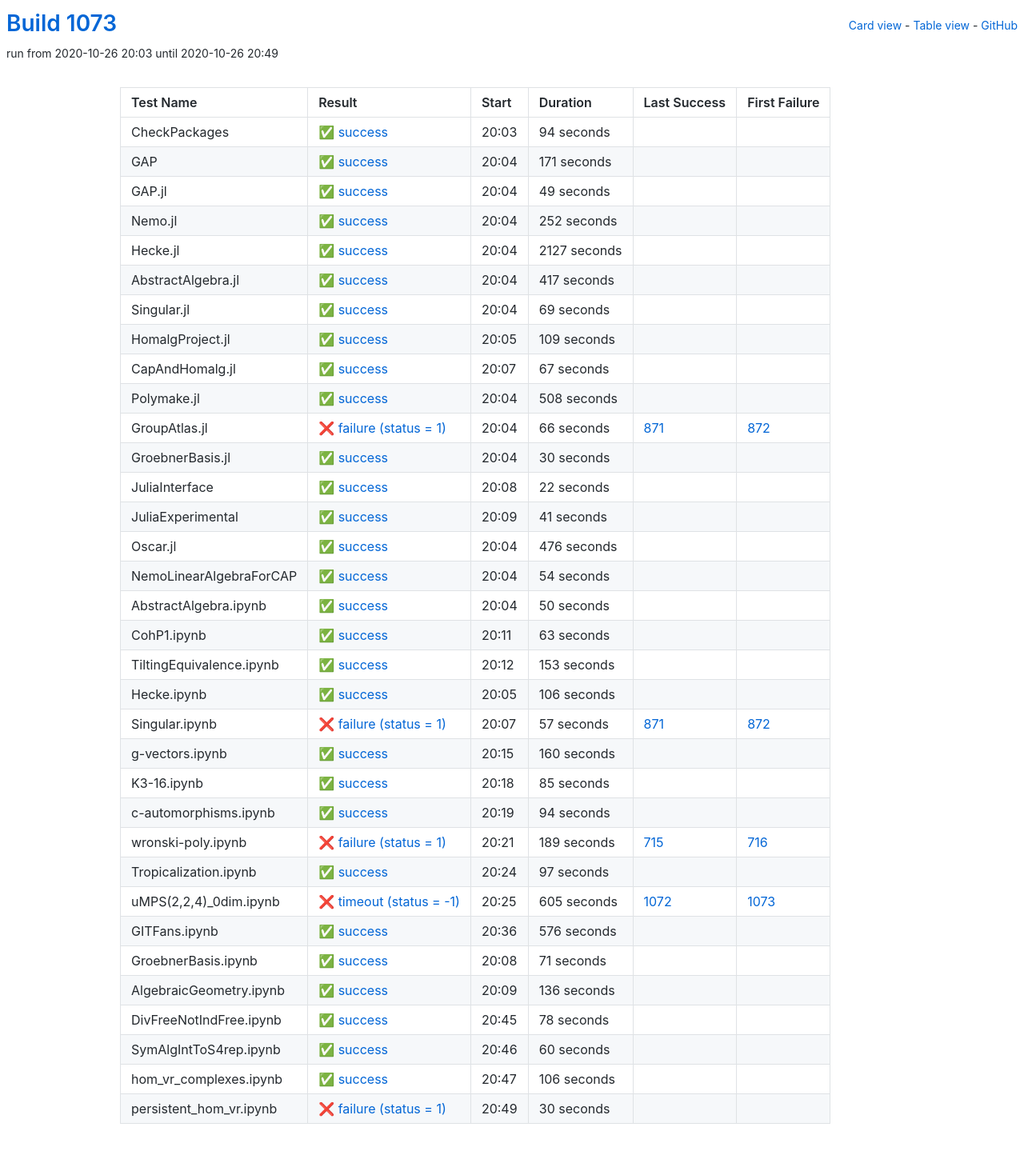
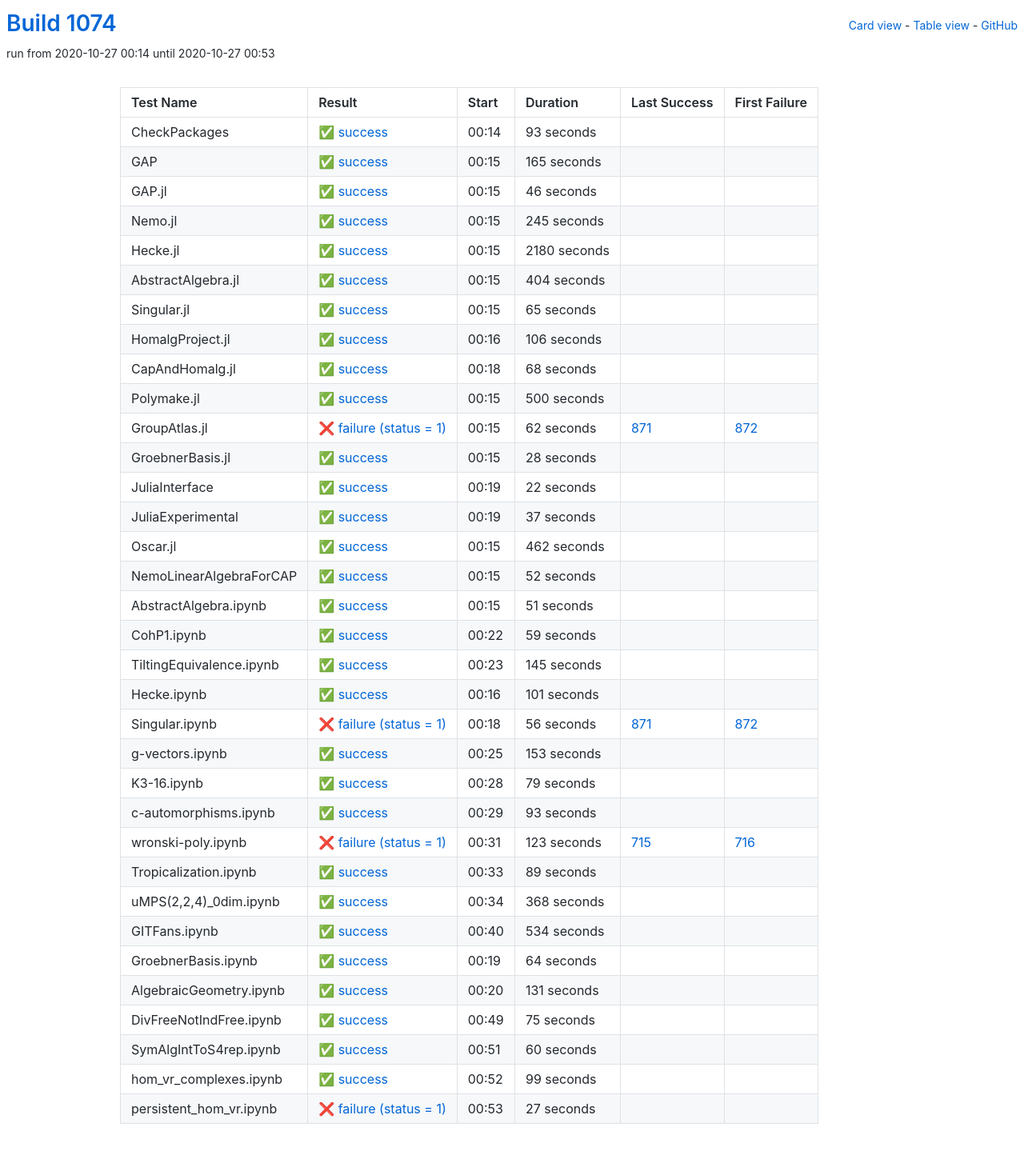
Before and after one commit to oscar-system/oscar-ci-status-stable, a Jekyll site: the page built from table.html, in a window 1280 px wide. Shown: the whole page at 80% size. Built offline with Jekyll 4.4.1, drawn with Linux system fonts in a browser that asks for light colours.

Commit message:
Build #1074

```diff
--- a/_data/ci.yml
+++ b/_data/ci.yml
@@ -1,6 +1,6 @@
 ---
-build: 1073
-build_url: https://oscarci.mathematik.uni-kl.de/job/oscar-stable/1073/
+build: 1074
+build_url: https://oscarci.mathematik.uni-kl.de/job/oscar-stable/1074/
 job: oscar-stable
 organization: oscar-system
 repo: oscar-ci-status-stable
@@ -8,152 +8,152 @@ repourl: https://github.com/oscar-system/oscar-ci-status-stable
 tests:
 - name: CheckPackages
   id: checkpackages
-  log: https://oscarci.mathematik.uni-kl.de/job/oscar-stable/1073/artifact/logs/build-1073/CheckPackages.log
-  start: 2020-10-26 20:03
+  log: https://oscarci.mathematik.uni-kl.de/job/oscar-stable/1074/artifact/logs/build-1074/CheckPackages.log
+  start: 2020-10-27 00:14
   success: true
   exitcode: 0
   status: success
-  duration: 94
+  duration: 93
   last_success: false
   last_success_url:
   first_failure: false
   first_failure_url:
 - name: GAP
   id: gap
-  log: https://oscarci.mathematik.uni-kl.de/job/oscar-stable/1073/artifact/logs/build-1073/GAP.log
-  start: 2020-10-26 20:04
+  log: https://oscarci.mathematik.uni-kl.de/job/oscar-stable/1074/artifact/logs/build-1074/GAP.log
+  start: 2020-10-27 00:15
   success: true
   exitcode: 0
   status: success
-  duration: 171
+  duration: 165
   last_success: false
   last_success_url:
   first_failure: false
   first_failure_url:
 - name: GAP.jl
   id: gap-jl
-  log: https://oscarci.mathematik.uni-kl.de/job/oscar-stable/1073/artifact/logs/build-1073/GAP.jl.log
-  start: 2020-10-26 20:04
+  log: https://oscarci.mathematik.uni-kl.de/job/oscar-stable/1074/artifact/logs/build-1074/GAP.jl.log
+  start: 2020-10-27 00:15
   success: true
   exitcode: 0
   status: success
-  duration: 49
+  duration: 46
   last_success: false
   last_success_url:
   first_failure: false
   first_failure_url:
 - name: Nemo.jl
   id: nemo-jl
-  log: https://oscarci.mathematik.uni-kl.de/job/oscar-stable/1073/artifact/logs/build-1073/Nemo.jl.log
-  start: 2020-10-26 20:04
+  log: https://oscarci.mathematik.uni-kl.de/job/oscar-stable/1074/artifact/logs/build-1074/Nemo.jl.log
+  start: 2020-10-27 00:15
   success: true
   exitcode: 0
   status: success
-  duration: 252
+  duration: 245
   last_success: false
   last_success_url:
   first_failure: false
   first_failure_url:
 - name: Hecke.jl
   id: hecke-jl
-  log: https://oscarci.mathematik.uni-kl.de/job/oscar-stable/1073/artifact/logs/build-1073/Hecke.jl.log
-  start: 2020-10-26 20:04
+  log: https://oscarci.mathematik.uni-kl.de/job/oscar-stable/1074/artifact/logs/build-1074/Hecke.jl.log
+  start: 2020-10-27 00:15
   success: true
   exitcode: 0
   status: success
-  duration: 2127
+  duration: 2180
   last_success: false
   last_success_url:
   first_failure: false
   first_failure_url:
 - name: AbstractAlgebra.jl
   id: abstractalgebra-jl
-  log: https://oscarci.mathematik.uni-kl.de/job/oscar-stable/1073/artifact/logs/build-1073/AbstractAlgebra.jl.log
-  start: 2020-10-26 20:04
+  log: https://oscarci.mathematik.uni-kl.de/job/oscar-stable/1074/artifact/logs/build-1074/AbstractAlgebra.jl.log
+  start: 2020-10-27 00:15
   success: true
   exitcode: 0
   status: success
-  duration: 417
+  duration: 404
   last_success: false
   last_success_url:
   first_failure: false
   first_failure_url:
 - name: Singular.jl
   id: singular-jl
-  log: https://oscarci.mathematik.uni-kl.de/job/oscar-stable/1073/artifact/logs/build-1073/Singular.jl.log
-  start: 2020-10-26 20:04
+  log: https://oscarci.mathematik.uni-kl.de/job/oscar-stable/1074/artifact/logs/build-1074/Singular.jl.log
+  start: 2020-10-27 00:15
   success: true
   exitcode: 0
   status: success
-  duration: 69
+  duration: 65
   last_success: false
   last_success_url:
   first_failure: false
   first_failure_url:
 - name: HomalgProject.jl
   id: homalgproject-jl
-  log: https://oscarci.mathematik.uni-kl.de/job/oscar-stable/1073/artifact/logs/build-1073/HomalgProject.jl.log
-  start: 2020-10-26 20:05
+  log: https://oscarci.mathematik.uni-kl.de/job/oscar-stable/1074/artifact/logs/build-1074/HomalgProject.jl.log
+  start: 2020-10-27 00:16
   success: true
   exitcode: 0
   status: success
-  duration: 109
+  duration: 106
   last_success: false
   last_success_url:
   first_failure: false
   first_failure_url:
 - name: CapAndHomalg.jl
   id: capandhomalg-jl
-  log: https://oscarci.mathematik.uni-kl.de/job/oscar-stable/1073/artifact/logs/build-1073/CapAndHomalg.jl.log
-  start: 2020-10-26 20:07
+  log: https://oscarci.mathematik.uni-kl.de/job/oscar-stable/1074/artifact/logs/build-1074/CapAndHomalg.jl.log
+  start: 2020-10-27 00:18
   success: true
   exitcode: 0
   status: success
-  duration: 67
+  duration: 68
   last_success: false
   last_success_url:
   first_failure: false
   first_failure_url:
 - name: Polymake.jl
   id: polymake-jl
-  log: https://oscarci.mathematik.uni-kl.de/job/oscar-stable/1073/artifact/logs/build-1073/Polymake.jl.log
-  start: 2020-10-26 20:04
+  log: https://oscarci.mathematik.uni-kl.de/job/oscar-stable/1074/artifact/logs/build-1074/Polymake.jl.log
+  start: 2020-10-27 00:15
   success: true
   exitcode: 0
   status: success
-  duration: 508
+  duration: 500
   last_success: false
   last_success_url:
   first_failure: false
   first_failure_url:
 - name: GroupAtlas.jl
   id: groupatlas-jl
-  log: https://oscarci.mathematik.uni-kl.de/job/oscar-stable/1073/artifact/logs/build-1073/GroupAtlas.jl.log
-  start: 2020-10-26 20:04
+  log: https://oscarci.mathematik.uni-kl.de/job/oscar-stable/1074/artifact/logs/build-1074/GroupAtlas.jl.log
+  start: 2020-10-27 00:15
   success: false
   exitcode: 1
   status: failure
-  duration: 66
+  duration: 62
   last_success: 871
   last_success_url: https://oscarci.mathematik.uni-kl.de/job/oscar-stable/871/
   first_failure: 872
   first_failure_url: https://oscarci.mathematik.uni-kl.de/job/oscar-stable/872/
 - name: GroebnerBasis.jl
   id: groebnerbasis-jl
-  log: https://oscarci.mathematik.uni-kl.de/job/oscar-stable/1073/artifact/logs/build-1073/GroebnerBasis.jl.log
-  start: 2020-10-26 20:04
+  log: https://oscarci.mathematik.uni-kl.de/job/oscar-stable/1074/artifact/logs/build-1074/GroebnerBasis.jl.log
+  start: 2020-10-27 00:15
   success: true
   exitcode: 0
   status: success
-  duration: 30
+  duration: 28
   last_success: false
   last_success_url:
   first_failure: false
   first_failure_url:
 - name: JuliaInterface
   id: juliainterface
-  log: https://oscarci.mathematik.uni-kl.de/job/oscar-stable/1073/artifact/logs/build-1073/JuliaInterface.log
-  start: 2020-10-26 20:08
+  log: https://oscarci.mathematik.uni-kl.de/job/oscar-stable/1074/artifact/logs/build-1074/JuliaInterface.log
+  start: 2020-10-27 00:19
   success: true
   exitcode: 0
   status: success
@@ -164,68 +164,104 @@ tests:
   first_failure_url:
 - name: JuliaExperimental
   id: juliaexperimental
-  log: https://oscarci.mathematik.uni-kl.de/job/oscar-stable/1073/artifact/logs/build-1073/JuliaExperimental.log
-  start: 2020-10-26 20:09
+  log: https://oscarci.mathematik.uni-kl.de/job/oscar-stable/1074/artifact/logs/build-1074/JuliaExperimental.log
+  start: 2020-10-27 00:19
   success: true
   exitcode: 0
   status: success
-  duration: 41
+  duration: 37
   last_success: false
   last_success_url:
   first_failure: false
   first_failure_url:
 - name: Oscar.jl
   id: oscar-jl
-  log: https://oscarci.mathematik.uni-kl.de/job/oscar-stable/1073/artifact/logs/build-1073/Oscar.jl.log
-  start: 2020-10-26 20:04
+  log: https://oscarci.mathematik.uni-kl.de/job/oscar-stable/1074/artifact/logs/build-1074/Oscar.jl.log
+  start: 2020-10-27 00:15
   success: true
   exitcode: 0
   status: success
-  duration: 476
+  duration: 462
   last_success: false
   last_success_url:
   first_failure: false
   first_failure_url:
 - name: NemoLinearAlgebraForCAP
   id: nemolinearalgebraforcap
-  log: https://oscarci.mathematik.uni-kl.de/job/oscar-stable/1073/artifact/logs/build-1073/NemoLinearAlgebraForCAP.log
-  start: 2020-10-26 20:04
+  log: https://oscarci.mathematik.uni-kl.de/job/oscar-stable/1074/artifact/logs/build-1074/NemoLinearAlgebraForCAP.log
+  start: 2020-10-27 00:15
   success: true
   exitcode: 0
   status: success
-  duration: 54
+  duration: 52
   last_success: false
   last_success_url:
   first_failure: false
   first_failure_url:
 - name: AbstractAlgebra.ipynb
   id: abstractalgebra-ipynb
-  log: https://oscarci.mathematik.uni-kl.de/job/oscar-stable/1073/artifact/logs/build-1073/AbstractAlgebra.ipynb.log
-  start: 2020-10-26 20:04
+  log: https://oscarci.mathematik.uni-kl.de/job/oscar-stable/1074/artifact/logs/build-1074/AbstractAlgebra.ipynb.log
+  start: 2020-10-27 00:15
   success: true
   exitcode: 0
   status: success
-  duration: 50
+  duration: 51
   last_success: false
   last_success_url:
   first_failure: false
   first_failure_url:
 - name: CohP1.ipynb
   id: cohp1-ipynb
-  log: https://oscarci.mathematik.uni-kl.de/job/oscar-stable/1073/artifact/logs/build-1073/CohP1.ipynb.log
-  start: 2020-10-26 20:11
+  log: https://oscarci.mathematik.uni-kl.de/job/oscar-stable/1074/artifact/logs/build-1074/CohP1.ipynb.log
+  start: 2020-10-27 00:22
   success: true
   exitcode: 0
   status: success
-  duration: 63
+  duration: 59
   last_success: false
   last_success_url:
   first_failure: false
   first_failure_url:
 - name: TiltingEquivalence.ipynb
   id: tiltingequivalence-ipynb
-  log: https://oscarci.mathematik.uni-kl.de/job/oscar-stable/1073/artifact/logs/build-1073/TiltingEquivalence.ipynb.log
-  start: 2020-10-26 20:12
+  log: https://oscarci.mathematik.uni-kl.de/job/oscar-stable/1074/artifact/logs/build-1074/TiltingEquivalence.ipynb.log
+  start: 2020-10-27 00:23
+  success: true
+  exitcode: 0
+  status: success
+  duration: 145
+  last_success: false
+  last_success_url:
+  first_failure: false
+  first_failure_url:
+- name: Hecke.ipynb
+  id: hecke-ipynb
+  log: https://oscarci.mathematik.uni-kl.de/job/oscar-stable/1074/artifact/logs/build-1074/Hecke.ipynb.log
+  start: 2020-10-27 00:16
+  success: true
+  exitcode: 0
+  status: success
+  duration: 101
+  last_success: false
+  last_success_url:
+  first_failure: false
+  first_failure_url:
+- name: Singular.ipynb
+  id: singular-ipynb
+  log: https://oscarci.mathematik.uni-kl.de/job/oscar-stable/1074/artifact/logs/build-1074/Singular.ipynb.log
+  start: 2020-10-27 00:18
+  success: false
+  exitcode: 1
+  status: failure
+  duration: 56
+  last_success: 871
+  last_success_url: https://oscarci.mathematik.uni-kl.de/job/oscar-stable/871/
+  first_failure: 872
+  first_failure_url: https://oscarci.mathematik.uni-kl.de/job/oscar-stable/872/
+- name: g-vectors.ipynb
+  id: g-vectors-ipynb
+  log: https://oscarci.mathematik.uni-kl.de/job/oscar-stable/1074/artifact/logs/build-1074/g-vectors.ipynb.log
+  start: 2020-10-27 00:25
   success: true
   exitcode: 0
   status: success
@@ -234,154 +270,118 @@ tests:
   last_success_url:
   first_failure: false
   first_failure_url:
-- name: Hecke.ipynb
-  id: hecke-ipynb
-  log: https://oscarci.mathematik.uni-kl.de/job/oscar-stable/1073/artifact/logs/build-1073/Hecke.ipynb.log
-  start: 2020-10-26 20:05
+- name: K3-16.ipynb
+  id: k3-16-ipynb
+  log: https://oscarci.mathematik.uni-kl.de/job/oscar-stable/1074/artifact/logs/build-1074/K3-16.ipynb.log
+  start: 2020-10-27 00:28
   success: true
   exitcode: 0
   status: success
-  duration: 106
-  last_success: false
-  last_success_url:
-  first_failure: false
-  first_failure_url:
-- name: Singular.ipynb
-  id: singular-ipynb
-  log: https://oscarci.mathematik.uni-kl.de/job/oscar-stable/1073/artifact/logs/build-1073/Singular.ipynb.log
-  start: 2020-10-26 20:07
-  success: false
-  exitcode: 1
-  status: failure
-  duration: 57
-  last_success: 871
-  last_success_url: https://oscarci.mathematik.uni-kl.de/job/oscar-stable/871/
-  first_failure: 872
-  first_failure_url: https://oscarci.mathematik.uni-kl.de/job/oscar-stable/872/
-- name: g-vectors.ipynb
-  id: g-vectors-ipynb
-  log: https://oscarci.mathematik.uni-kl.de/job/oscar-stable/1073/artifact/logs/build-1073/g-vectors.ipynb.log
-  start: 2020-10-26 20:15
-  success: true
-  exitcode: 0
-  status: success
-  duration: 160
-  last_success: false
-  last_success_url:
-  first_failure: false
-  first_failure_url:
-- name: K3-16.ipynb
-  id: k3-16-ipynb
-  log: https://oscarci.mathematik.uni-kl.de/job/oscar-stable/1073/artifact/logs/build-1073/K3-16.ipynb.log
-  start: 2020-10-26 20:18
-  success: true
-  exitcode: 0
-  status: success
-  duration: 85
+  duration: 79
   last_success: false
   last_success_url:
   first_failure: false
   first_failure_url:
 - name: c-automorphisms.ipynb
   id: c-automorphisms-ipynb
-  log: https://oscarci.mathematik.uni-kl.de/job/oscar-stable/1073/artifact/logs/build-1073/c-automorphisms.ipynb.log
-  start: 2020-10-26 20:19
+  log: https://oscarci.mathematik.uni-kl.de/job/oscar-stable/1074/artifact/logs/build-1074/c-automorphisms.ipynb.log
+  start: 2020-10-27 00:29
   success: true
   exitcode: 0
   status: success
-  duration: 94
+  duration: 93
   last_success: false
   last_success_url:
   first_failure: false
   first_failure_url:
 - name: wronski-poly.ipynb
   id: wronski-poly-ipynb
-  log: https://oscarci.mathematik.uni-kl.de/job/oscar-stable/1073/artifact/logs/build-1073/wronski-poly.ipynb.log
-  start: 2020-10-26 20:21
+  log: https://oscarci.mathematik.uni-kl.de/job/oscar-stable/1074/artifact/logs/build-1074/wronski-poly.ipynb.log
+  start: 2020-10-27 00:31
   success: false
   exitcode: 1
   status: failure
-  duration: 189
+  duration: 123
   last_success: 715
   last_success_url: https://oscarci.mathematik.uni-kl.de/job/oscar-stable/715/
   first_failure: 716
   first_failure_url: https://oscarci.mathematik.uni-kl.de/job/oscar-stable/716/
 - name: Tropicalization.ipynb
   id: tropicalization-ipynb
-  log: https://oscarci.mathematik.uni-kl.de/job/oscar-stable/1073/artifact/logs/build-1073/Tropicalization.ipynb.log
-  start: 2020-10-26 20:24
+  log: https://oscarci.mathematik.uni-kl.de/job/oscar-stable/1074/artifact/logs/build-1074/Tropicalization.ipynb.log
+  start: 2020-10-27 00:33
   success: true
   exitcode: 0
   status: success
-  duration: 97
+  duration: 89
   last_success: false
   last_success_url:
   first_failure: false
   first_failure_url:
 - name: uMPS(2,2,4)_0dim.ipynb
   id: umps-2-2-4-0dim-ipynb
-  log: https://oscarci.mathematik.uni-kl.de/job/oscar-stable/1073/artifact/logs/build-1073/uMPS-2-2-4-_0dim.ipynb.log
-  start: 2020-10-26 20:25
-  success: false
-  exitcode: -1
-  status: timeout
-  duration: 605
-  last_success: 1072
-  last_success_url: https://oscarci.mathematik.uni-kl.de/job/oscar-stable/1072/
-  first_failure: 1073
-  first_failure_url: https://oscarci.mathematik.uni-kl.de/job/oscar-stable/1073/
-- name: GITFans.ipynb
-  id: gitfans-ipynb
-  log: https://oscarci.mathematik.uni-kl.de/job/oscar-stable/1073/artifact/logs/build-1073/GITFans.ipynb.log
-  start: 2020-10-26 20:36
+  log: https://oscarci.mathematik.uni-kl.de/job/oscar-stable/1074/artifact/logs/build-1074/uMPS-2-2-4-_0dim.ipynb.log
+  start: 2020-10-27 00:34
   success: true
   exitcode: 0
   status: success
-  duration: 576
+  duration: 368
+  last_success: false
+  last_success_url:
+  first_failure: false
+  first_failure_url:
+- name: GITFans.ipynb
+  id: gitfans-ipynb
+  log: https://oscarci.mathematik.uni-kl.de/job/oscar-stable/1074/artifact/logs/build-1074/GITFans.ipynb.log
+  start: 2020-10-27 00:40
+  success: true
+  exitcode: 0
+  status: success
+  duration: 534
   last_success: false
   last_success_url:
   first_failure: false
   first_failure_url:
 - name: GroebnerBasis.ipynb
   id: groebnerbasis-ipynb
-  log: https://oscarci.mathematik.uni-kl.de/job/oscar-stable/1073/artifact/logs/build-1073/GroebnerBasis.ipynb.log
-  start: 2020-10-26 20:08
+  log: https://oscarci.mathematik.uni-kl.de/job/oscar-stable/1074/artifact/logs/build-1074/GroebnerBasis.ipynb.log
+  start: 2020-10-27 00:19
   success: true
   exitcode: 0
   status: success
-  duration: 71
+  duration: 64
   last_success: false
   last_success_url:
   first_failure: false
   first_failure_url:
 - name: AlgebraicGeometry.ipynb
   id: algebraicgeometry-ipynb
-  log: https://oscarci.mathematik.uni-kl.de/job/oscar-stable/1073/artifact/logs/build-1073/AlgebraicGeometry.ipynb.log
-  start: 2020-10-26 20:09
+  log: https://oscarci.mathematik.uni-kl.de/job/oscar-stable/1074/artifact/logs/build-1074/AlgebraicGeometry.ipynb.log
+  start: 2020-10-27 00:20
   success: true
   exitcode: 0
   status: success
-  duration: 136
+  duration: 131
   last_success: false
   last_success_url:
   first_failure: false
   first_failure_url:
 - name: DivFreeNotIndFree.ipynb
   id: divfreenotindfree-ipynb
-  log: https://oscarci.mathematik.uni-kl.de/job/oscar-stable/1073/artifact/logs/build-1073/DivFreeNotIndFree.ipynb.log
-  start: 2020-10-26 20:45
+  log: https://oscarci.mathematik.uni-kl.de/job/oscar-stable/1074/artifact/logs/build-1074/DivFreeNotIndFree.ipynb.log
+  start: 2020-10-27 00:49
   success: true
   exitcode: 0
   status: success
-  duration: 78
+  duration: 75
   last_success: false
   last_success_url:
   first_failure: false
   first_failure_url:
 - name: SymAlgIntToS4rep.ipynb
   id: symalginttos4rep-ipynb
-  log: https://oscarci.mathematik.uni-kl.de/job/oscar-stable/1073/artifact/logs/build-1073/SymAlgIntToS4rep.ipynb.log
-  start: 2020-10-26 20:46
+  log: https://oscarci.mathematik.uni-kl.de/job/oscar-stable/1074/artifact/logs/build-1074/SymAlgIntToS4rep.ipynb.log
+  start: 2020-10-27 00:51
   success: true
   exitcode: 0
   status: success
@@ -392,24 +392,24 @@ tests:
   first_failure_url:
 - name: hom_vr_complexes.ipynb
   id: hom-vr-complexes-ipynb
-  log: https://oscarci.mathematik.uni-kl.de/job/oscar-stable/1073/artifact/logs/build-1073/hom_vr_complexes.ipynb.log
-  start: 2020-10-26 20:47
+  log: https://oscarci.mathematik.uni-kl.de/job/oscar-stable/1074/artifact/logs/build-1074/hom_vr_complexes.ipynb.log
+  start: 2020-10-27 00:52
   success: true
   exitcode: 0
   status: success
-  duration: 106
+  duration: 99
   last_success: false
   last_success_url:
   first_failure: false
   first_failure_url:
 - name: persistent_hom_vr.ipynb
   id: persistent-hom-vr-ipynb
-  log: https://oscarci.mathematik.uni-kl.de/job/oscar-stable/1073/artifact/logs/build-1073/persistent_hom_vr.ipynb.log
-  start: 2020-10-26 20:49
+  log: https://oscarci.mathematik.uni-kl.de/job/oscar-stable/1074/artifact/logs/build-1074/persistent_hom_vr.ipynb.log
+  start: 2020-10-27 00:53
   success: false
   exitcode: 1
   status: failure
-  duration: 30
+  duration: 27
   last_success: false
   last_success_url:
   first_failure: false
```
Also changed, not shown: README.md.
